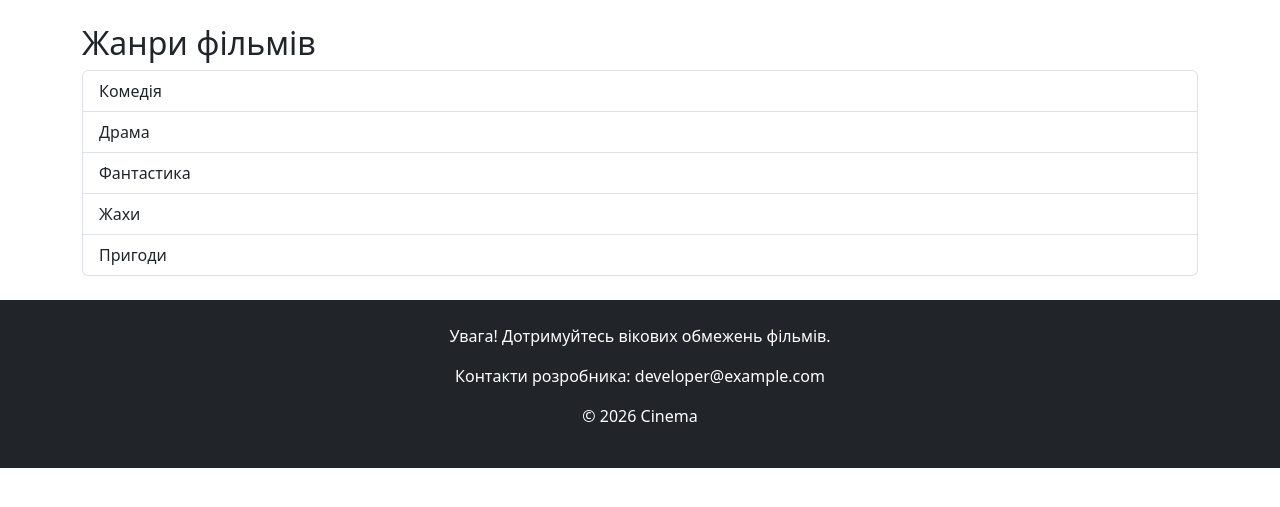
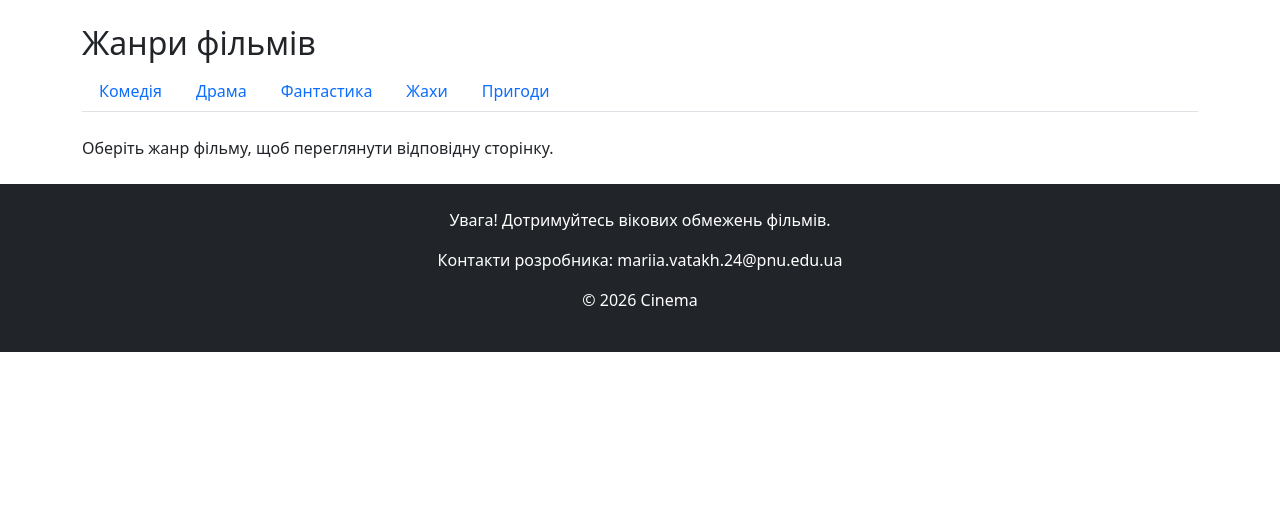
Before and after one commit to MariaVatah/ruby-labs, a Rails app: page /genres in a window 1280 px wide. Shown: the part 230-737 px from the top of the page. Run offline with Rails 7, Linux system fonts and the light colour scheme; some libraries are stand-ins or nearby versions.

Commit message:
Style movie genres with Bootstrap nav tabs

```diff
--- a/Lab7RailsApp/app/views/layouts/application.html.erb
+++ b/Lab7RailsApp/app/views/layouts/application.html.erb
@@ -85,7 +85,7 @@
 
     <footer class="bg-dark text-white text-center p-4">
       <p>Увага! Дотримуйтесь вікових обмежень фільмів.</p>
-      <p>Контакти розробника: developer@example.com</p>
+      <p>Контакти розробника: mariia.vatakh.24@pnu.edu.ua</p>
       <p>© 2026 Cinema</p>
     </footer>
 
--- a/Lab7RailsApp/app/views/pages/genres.html.erb
+++ b/Lab7RailsApp/app/views/pages/genres.html.erb
@@ -1,9 +1,25 @@
 <h2>Жанри фільмів</h2>
 
-<div class="list-group">
-  <%= link_to "Комедія", "/comedy", class: "list-group-item list-group-item-action" %>
-  <%= link_to "Драма", "/drama", class: "list-group-item list-group-item-action" %>
-  <%= link_to "Фантастика", "/fantasy", class: "list-group-item list-group-item-action" %>
-  <%= link_to "Жахи", "/horror", class: "list-group-item list-group-item-action" %>
-  <%= link_to "Пригоди", "/adventure", class: "list-group-item list-group-item-action" %>
-</div>
+<ul class="nav nav-tabs mb-4">
+  <li class="nav-item">
+    <%= link_to "Комедія", "/comedy", class: "nav-link" %>
+  </li>
+
+  <li class="nav-item">
+    <%= link_to "Драма", "/drama", class: "nav-link" %>
+  </li>
+
+  <li class="nav-item">
+    <%= link_to "Фантастика", "/fantasy", class: "nav-link" %>
+  </li>
+
+  <li class="nav-item">
+    <%= link_to "Жахи", "/horror", class: "nav-link" %>
+  </li>
+
+  <li class="nav-item">
+    <%= link_to "Пригоди", "/adventure", class: "nav-link" %>
+  </li>
+</ul>
+
+<p>Оберіть жанр фільму, щоб переглянути відповідну сторінку.</p>
--- a/Lab7RailsApp/app/views/users/index.html.erb
+++ b/Lab7RailsApp/app/views/users/index.html.erb
@@ -2,7 +2,7 @@
 
 <% content_for :title, "Users" %>
 
-<h1>Users</h1>
+<h1>Користувачі</h1>
 
 <div id="users">
   <% @users.each do |user| %>
```
